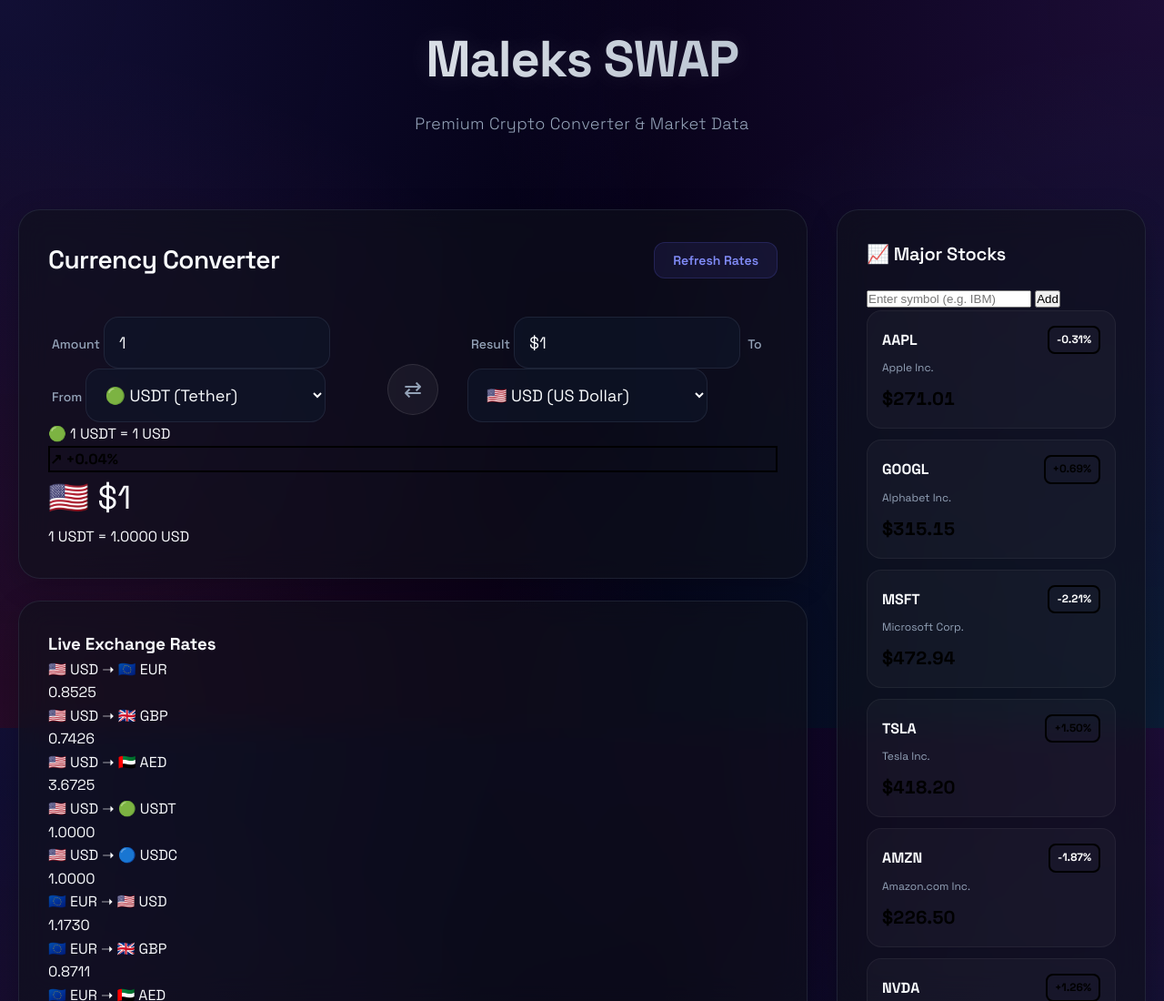
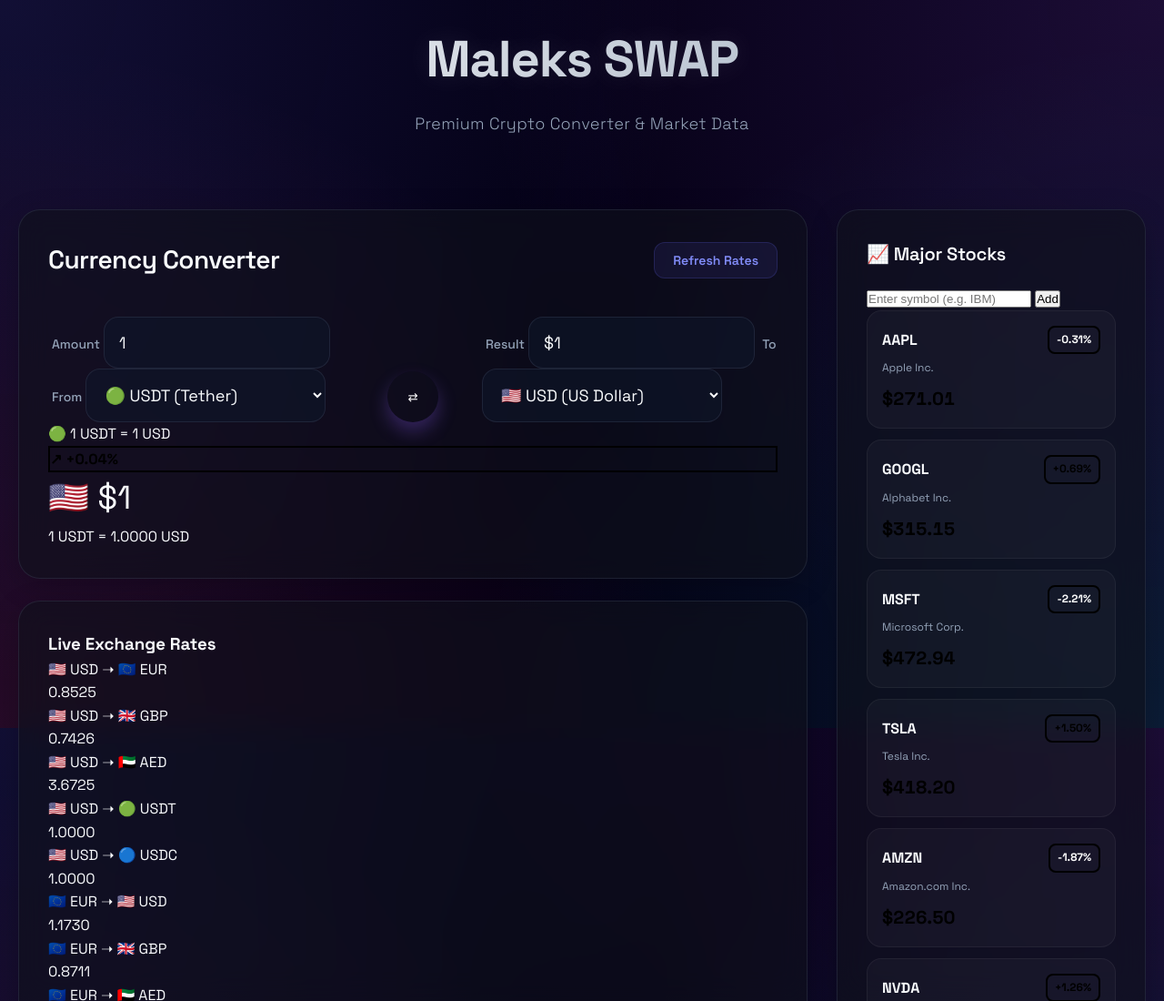
Before and after one commit to mnm230/maleks-swap, a plain HTML site: page index.html in a window 1280 px wide. Shown: the top 1100 px of the page at 91% size. Drawn offline with Linux system fonts and the light colour scheme; no server answers.

```diff
--- a/index.html
+++ b/index.html
@@ -341,26 +341,29 @@
         }
 
         .swap-btn {
-            background: rgba(255, 255, 255, 0.05);
-            border: 1px solid rgba(255, 255, 255, 0.1);
-            color: var(--text-muted);
+            background: linear-gradient(135deg, var(--primary), var(--secondary));
+            border: none;
             width: 56px;
             height: 56px;
             border-radius: 50%;
-            cursor: pointer;
-            font-size: 1.5rem;
-            transition: all 0.3s cubic-bezier(0.4, 0, 0.2, 1);
-            margin-bottom: 8px;
             display: flex;
             align-items: center;
             justify-content: center;
+            cursor: pointer;
+            transition: all 0.4s cubic-bezier(0.34, 1.56, 0.64, 1);
+            box-shadow: 0 10px 20px rgba(139, 92, 246, 0.3);
+            margin: 0 1rem;
+            color: white;
         }
 
         .swap-btn:hover {
-            background: rgba(255, 255, 255, 0.1);
-            color: var(--text-main);
-            transform: rotate(180deg);
-            box-shadow: 0 0 20px rgba(255, 255, 255, 0.1);
+            transform: rotate(180deg) scale(1.1);
+            box-shadow: 0 15px 30px rgba(244, 114, 182, 0.4);
+        }
+
+        .swap-btn svg {
+            stroke: white;
+            stroke-width: 2.5px;
         }
 
         .result-section {
```
